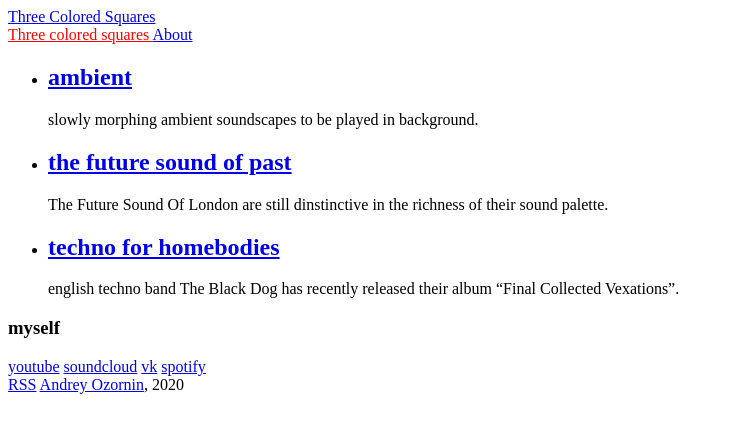
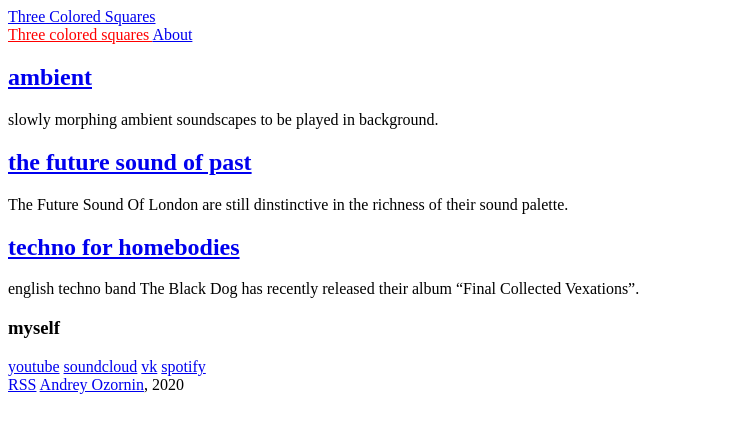
Before and after one commit to oshibka404/3sq.ozorn.in, a Jekyll site: the page built from index.html, in a window 1280 px wide. Shown: the top 433 px of the page, without its empty margins (0-730 px from the left). Built offline with Jekyll 4.4.1, drawn with Linux system fonts in a browser that asks for light colours.

Commit message:
Update index.html

```diff
--- a/index.html
+++ b/index.html
@@ -1,13 +1,12 @@
 ---
 layout: default
-title: music thinking coding reading
+title: 3cs
 ---
-
-<ul>
+<section class="posts">
   {% for post in site.posts %}
-    <li>
+    <div class="post-preview">
       <h2><a href="{{ post.url }}">{{ post.title }}</a></h2>
-      {{ post.excerpt }}
-    </li>
+      <p>{{ post.excerpt }}</p>
+    </div>
   {% endfor %}
-</ul>
+</section>
```
